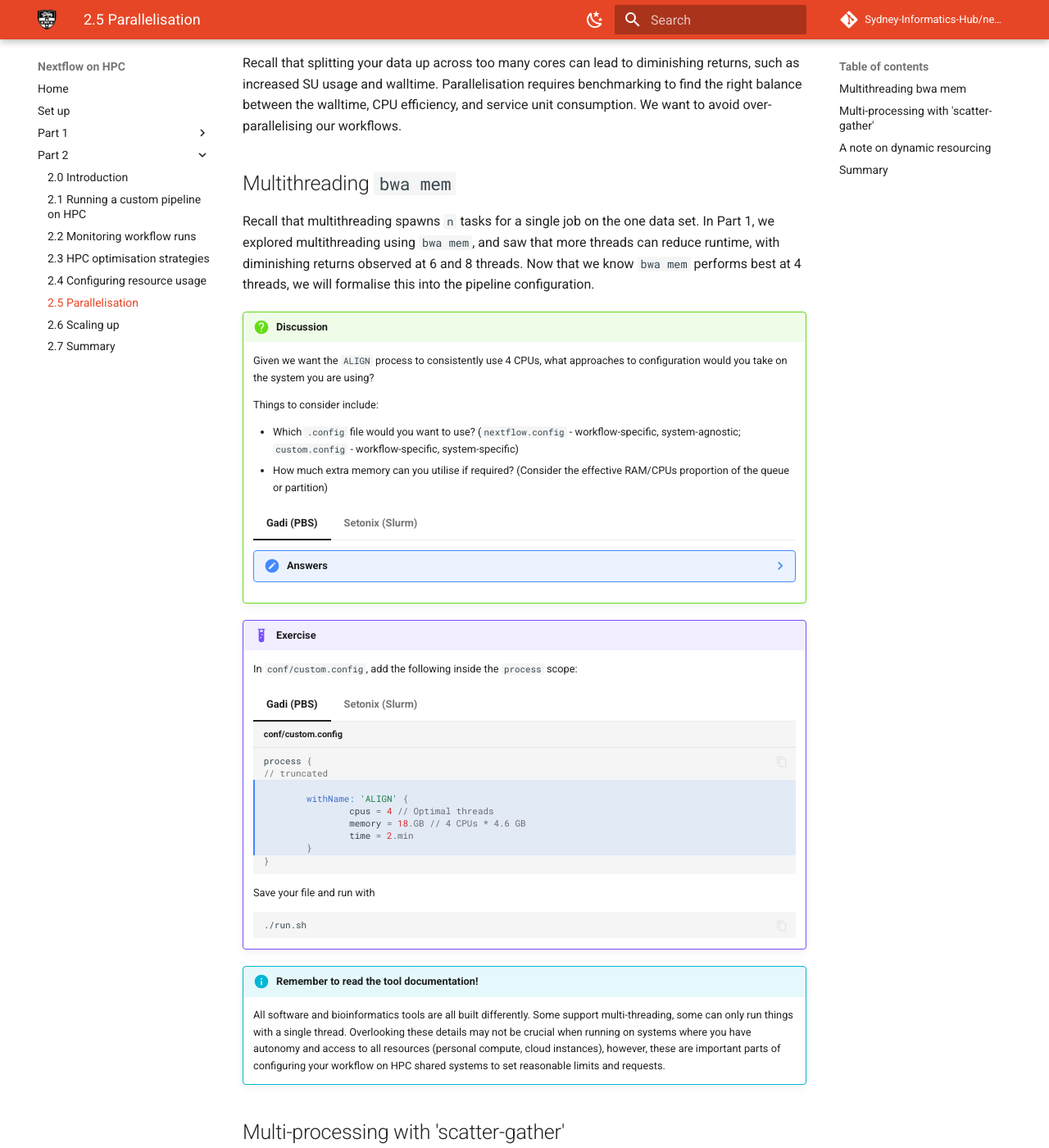
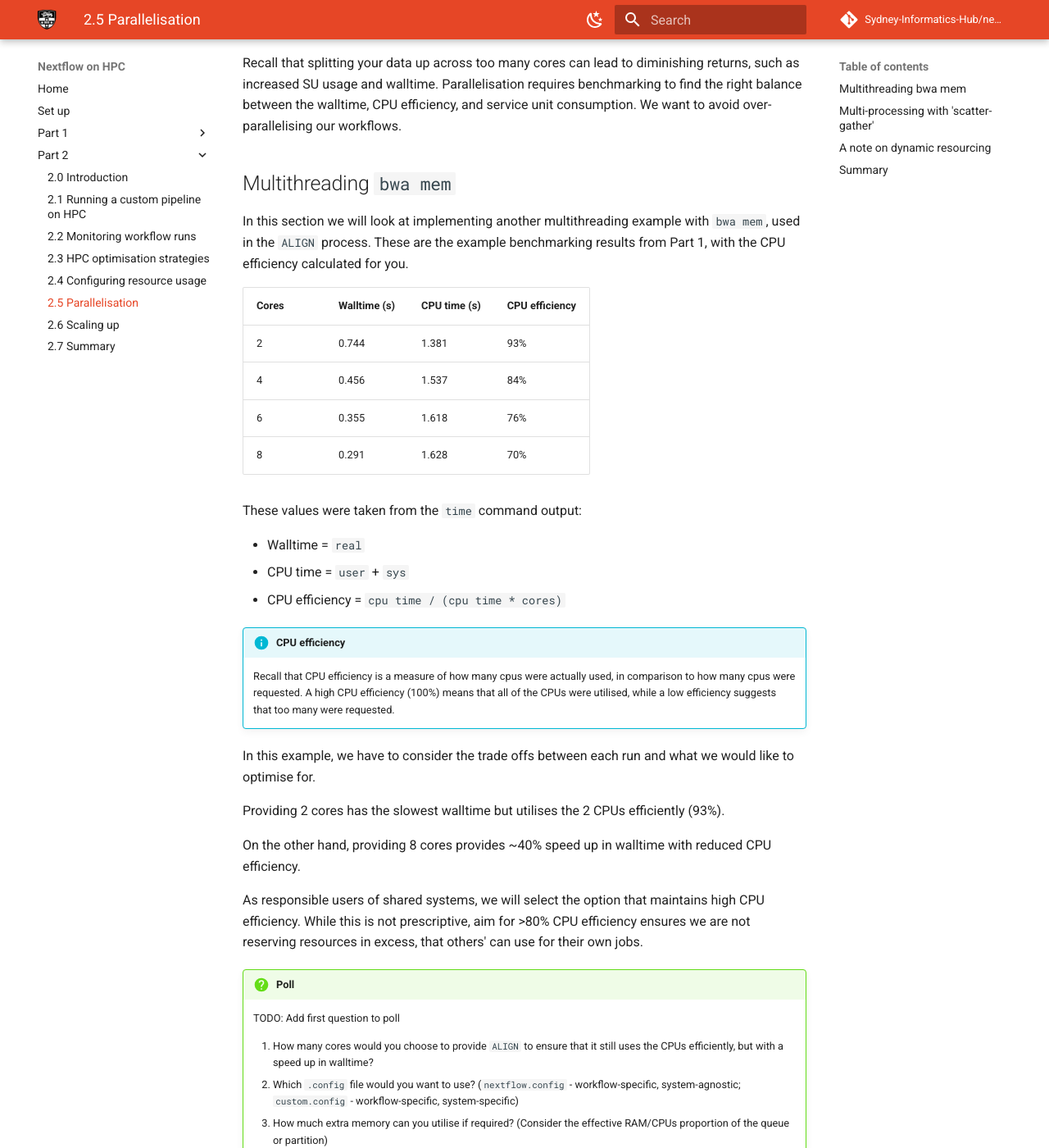
Before and after one commit to Sydney-Informatics-Hub/nextflow-hpc-workshop, an MkDocs documentation site: the page built from docs/part2/25_parallelisation.md, in a window 1280 px wide and 1400 px high, scrolled down 843 px. Shown: the whole window at 82% size. Built offline with MkDocs 1.6.1 and Material for MkDocs 9.7.7, drawn with Linux system fonts in a browser that asks for light colours; comment, search, counter and statistics services are not loaded; some of the changed text lies outside the part shown.

````diff
--- a/docs/part2/25_parallelisation.md
+++ b/docs/part2/25_parallelisation.md
@@ -19,40 +19,61 @@ Recall that splitting your data up across too many cores can lead to diminishing
 
 ## Multithreading `bwa mem`
 
-Recall that multithreading spawns `n` tasks for a single job on the one data set. In Part 1, we explored multithreading using `bwa mem`, and saw that more threads can reduce runtime, with diminishing returns observed at 6 and 8 threads. Now that we know `bwa mem` performs best at 4 threads, we will formalise this into the pipeline configuration.
+In this section we will look at implementing another multithreading example with `bwa mem`, used in the `ALIGN` process. These are the example benchmarking results from Part 1, with the CPU efficiency calculated for you.
 
-!!! question "Discussion"
+| Cores | Walltime (s) | CPU time (s) | CPU efficiency |
+|-------|--------------|--------------|----------------|
+| 2     | 0.744        | 1.381        | 93%            |
+| 4     | 0.456        | 1.537        | 84%            |
+| 6     | 0.355        | 1.618        | 76%            |
+| 8     | 0.291        | 1.628        | 70%            |
 
-    Given we want the `ALIGN` process to consistently use 4 CPUs, what approaches
-    to configuration would you take on the system you are using?
+These values were taken from the `time` command output:
 
-    Things to consider include:
+- Walltime = `real`
+- CPU time = `user` + `sys`
+- CPU efficiency = `cpu time / (cpu time * cores)`
 
-    - Which `.config` file would you want to use? (`nextflow.config` - workflow-specific, system-agnostic; `custom.config` - workflow-specific, system-specific)
-    - How much extra memory can you utilise if required? (Consider the effective RAM/CPUs
+!!! info "CPU efficiency"
+
+    Recall that CPU efficiency is a measure of how many cpus were actually used, in comparison to how many cpus were requested. A high CPU efficiency (100%) means that all of the CPUs were utilised, while a low efficiency suggests that too many were requested.
+
+In this example, we have to consider the trade offs between each run and what we would like to optimise for.
+
+Providing 2 cores has the slowest walltime but utilises the 2 CPUs efficiently (93%).
+
+On the other hand, providing 8 cores provides ~40% speed up in walltime with reduced CPU efficiency.
+
+As responsible users of shared systems, we will select the option that maintains high CPU efficiency. While this is not prescriptive, aim for >80% CPU efficiency ensures we are not reserving resources in excess, that others' can use for their own jobs.
+
+!!! question "Poll"
+
+    TODO: Add first question to poll
+
+    1. How many cores would you choose to provide `ALIGN` to ensure that it still uses the CPUs efficiently, but with a speed up in walltime?
+    2. Which `.config` file would you want to use? (`nextflow.config` - workflow-specific, system-agnostic; `custom.config` - workflow-specific, system-specific)
+    3. How much extra memory can you utilise if required? (Consider the effective RAM/CPUs
     proportion of the queue or partition)
 
     === "Gadi (PBS)"
 
         ??? note "Answers"
 
+            - 4 CPUs has > 80% CPU efficiency
             - `custom.config` to ensure it is tuned for the `normalbw` queue.
-            - 4 CPUs with 9 GB memory
-            - This is the same configuration as `FASTQC`, therefore `withLabel`
-            will be used
-            - TODO: confirm 4 CPUs with 16 GB vs 4CPU9GB
+            - 4 CPUs with 16-18 GB memory
 
     === "Setonix (Slurm)"
 
         ??? note "Answers"
 
+            - 4 CPUs has > 80% CPU efficiency
             - `custom.config` to ensure it fits the `work` partition.
-            - 4 CPUs with 7 GB memory
-            - No other configuration are similar, therefore a new configuration
-            is needed using `withName`.
-            - TODO: confirm 4 CPUs with 6 GB memory vs. 4 CPUS with less GB
+            - 4 CPUs with 7-8 GB memory
 
 !!! example "Exercise"
+
+    TODO untruncate
 
     In `conf/custom.config`, add the following inside the `process` scope:
 
@@ -63,7 +84,7 @@ Recall that multithreading spawns `n` tasks for a single job on the one data set
         // truncated
 
         	withName: 'ALIGN' {
-        		cpus = 4 // Optimal threads
+        		cpus = 4 // Efficient number of cores
         		memory = 18.GB // 4 CPUs * 4.6 GB
         		time = 2.min
         	}
@@ -77,14 +98,16 @@ Recall that multithreading spawns `n` tasks for a single job on the one data set
         // truncated
 
         	withName: 'ALIGN' {
-        		cpus = 4 // Optimal threads
+        		cpus = 4 // Efficient number of cores
         		memory = 7.GB // 4 CPUs * 1.8 GB
         		time = 2.min
         	}
         }
         ```
 
-    Save your file and run with
+    Note: our `ALIGN` process (`modules/align.nf`) has `-t $task.cpus` already defined, so you do not need to amend it.
+
+    Save your file and run with:
 
     ```
     ./run.sh
@@ -364,3 +387,5 @@ These are some strategies to consider for your own pipelines. Run benchmarks,
 identify long-running or inefficent processes and consider which one of these
 approaches are supported by the tools (multi-threading), or can be split and
 processed in parallel.
+
+TODO add final code changes
````
